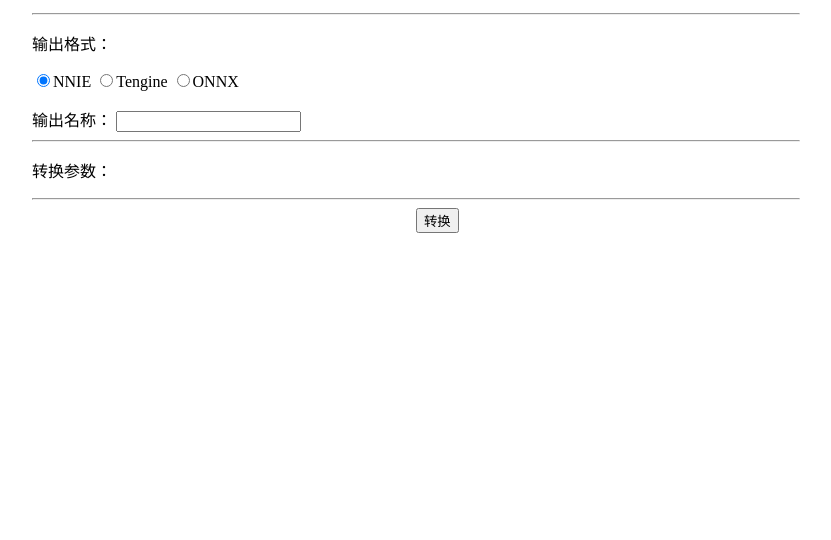
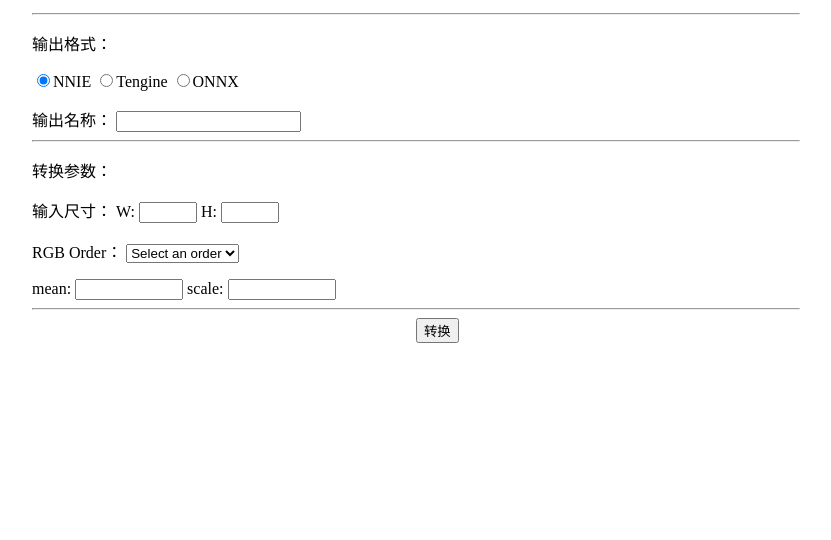
Before and after one commit to ml-inory/ModelConverterWeb, a Flask app: template templates/index.html in a window 1280 px wide. Shown: the part 229-769 px from the top of the page, without its empty margins (224-1055 px from the left). Run offline with Flask 2, Linux system fonts and the light colour scheme; the template is opened without the code that fills it, so the values that code supplies are empty.

Commit message:
多用户测试完成、转换参数完成 TODO: 转换按钮逻辑实现

```diff
--- a/main.py
+++ b/main.py
@@ -14,7 +14,7 @@ from werkzeug.utils import secure_filename
 from db import *
 
 # 上传文件路径
-UPLOAD_FOLDER = os.path.join(os.path.dirname(__file__), 'static', 'upload')
+UPLOAD_FOLDER = os.path.join(os.path.dirname(__file__), 'static', 'input')
 
 # 创建Flask应用
 app = Flask(__name__)
@@ -37,6 +37,11 @@ INITIAL_USER_DATA = {
     'input_format': 'mmdet',
     'output_format': 'nnie',
     'output_name': '',
+
+    # nnie参数
+    'rgb_order': 'RGB',
+    'nnie_input_width': 640,
+    'nnie_input_height': 480,
 }
 # 用户数据
 USER_DATA = {}
@@ -72,15 +77,17 @@ def process_form():
             file = request.files[k]
             if file:
                 filename = secure_filename(file.filename)
-                save_path = os.path.join(app.config['UPLOAD_FOLDER'], filename)
+                os.makedirs(os.path.join(app.config['UPLOAD_FOLDER'], session['username']), exist_ok=True)
+                save_path = os.path.join(app.config['UPLOAD_FOLDER'], session['username'], filename)
                 file.save(save_path)
                 user_data[k] = filename
                 # 自动设置输出名称
                 if user_data['output_name'] == '':
                     user_data['output_name'] = filename.split('.')[0]
 
-        print(user_data)
         session['data'] = user_data
+        print(session)
+
         return render_template('index.html', username=current_user.username, **current_user_data())
     return redirect(request.url)
 
@@ -97,11 +104,11 @@ def login():
         else:
             if user.verify_password(password):  # 校验密码
                 user.authenticated = True
-                user.refresh_session()
+                user.refresh_session() # 刷新session，以禁止多地登录
                 db.session.add(user)
                 db.session.commit()
                 if login_user(user):  # 创建用户 Session
-                    print('Login Success,    ', current_user.username)
+                    # print('Login Success,    ', current_user.username)
                     init_user_data()
                     return redirect(request.args.get('next') or url_for('index'))
                 else:
--- a/static/js/index.js
+++ b/static/js/index.js
@@ -4,6 +4,7 @@ var inputRadioIDArr = new Array("radio_input_mmdet", "radio_input_mmcls", "radio
 var inputDivIDArr = new Array("input_mmdet", "input_mmcls", "input_onnx");
 
 var supportInputFormat = new Array("mmdet", "mmcls", "onnx");
+var supportOutputFormat = new Array("nnie", "tengine", "onnx");
 
 // 设置输入格式radio
 function set_input_format(input_format = "mmdet") {
@@ -11,10 +12,11 @@ function set_input_format(input_format = "mmdet") {
         input_format = "mmdet";
     var radio_name = "radio_input_" + input_format;
     var radio = document.getElementById(radio_name);
-    // console.log("radio: " + radio_name);
     if (radio) {
         radio.checked = true;
     }
+
+    // 显示对应的按钮
     for (var i = 0; i < supportInputFormat.length; i++) {
         var input_div = document.getElementById("input_" + supportInputFormat[i]);
         if (supportInputFormat[i] == input_format) {
@@ -30,7 +32,18 @@ function set_output_format(output_format = "nnie") {
         output_format = "nnie";
     var radio = document.getElementById("radio_output_" + output_format);
     if (radio) {
-        // console.log("set radio " + output_format)
         radio.checked = true;
     }
+
+    // 显示对应的转换参数
+    for (var i = 0; i < supportOutputFormat.length; i++) {
+        var param_div = document.getElementById("param_" + supportOutputFormat[i]);
+        if (supportOutputFormat[i] == output_format) {
+            param_div.style["display"] = "block";
+        } else {
+            param_div.style["display"] = "none";
+        }
+    }
+
+
 }
--- a/static/styles/index.css
+++ b/static/styles/index.css
@@ -97,3 +97,7 @@ body{
 .history_title p {
     margin: 0;
 }
+
+.convert_param input[type="text"] {
+    max-width: 50px;
+}
--- a/templates/index.html
+++ b/templates/index.html
@@ -86,9 +86,52 @@
 
             <hr/>
             <p>转换参数：</p>
+            <form enctype="multipart/form-data" method="post" id="convert_param_form">
+                <div class="convert_param">
+                    <!-- 输入尺寸 -->
+                    <label>输入尺寸：</label>
+                    <label for="input_width">W:</label>
+                    <input type="text" id="input_width" name="input_width" maxlength="4" value="{{ input_width }}">
+                    <label for="input_height">H:</label>
+                    <input type="text" id="input_height" name="input_height" maxlength="4" value="{{ input_height }}">
+                </div>
+
+                <p></p>
+
+                <div class="convert_param" id="param_nnie" style="display: block">
+                    <!-- RGB顺序 -->
+                    <label>RGB Order：</label>
+                    <select name="rgb_order" id="rgb_order">
+                        <option value="" disabled selected style="display:none;">Select an order</option>
+                        <option value="RGB">RGB</option>
+                        <option value="BGR">BGR</option>
+                    </select>
+                    {% if rgb_order %}
+                        <script>
+                            document.getElementById("rgb_order").value = "{{ rgb_order }}";
+                        </script>
+                    {% endif %}
+
+                    <p></p>
+
+                    <!-- mean scale -->
+                    <label>mean: </label>
+                    <input type="text" id="nnie_mean" name="nnie_mean" value="{{ nnie_mean }}" style="max-width: 100px">
+                    <label>scale: </label>
+                    <input type="text" id="nnie_scale" name="nnie_scale" value="{{ nnie_scale }}" style="max-width: 100px">
+                </div>
+
+                <div class="convert_param" id="param_tengine" style="display: none">
+
+                </div>
+
+                <div class="convert_param" id="param_onnx" style="display: none">
+
+                </div>
+            </form>
 
             <hr/>
-            <button id="convert_btn">转换</button>
+            <button id="convert_btn" form="convert_param_form">转换</button>
         </div>
 
         <!-- 历史记录 -->
```
